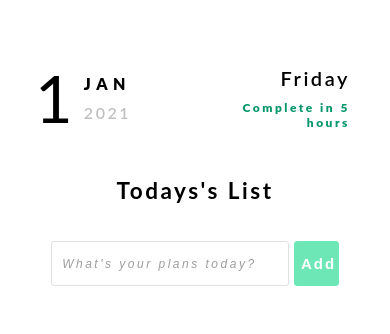
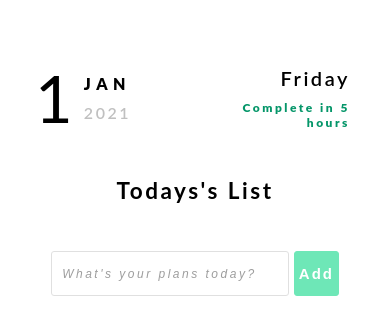
Before and after one commit to JoshHaokip/todo-list-react, a React (Create React App) app: page / in a window 390 px wide. Shown: the top 334 px of the page. Built offline with nearby package versions, Linux system fonts and the light colour scheme.

Commit message:
Fixed mobile button bug

```diff
--- a/src/components/Styles/TodoForm.css
+++ b/src/components/Styles/TodoForm.css
@@ -3,7 +3,7 @@
     height: 45px;
     display: flex;
     justify-content: center;
-    margin-top: 20px;
+    margin-top: 30px;
 
 }
 
@@ -36,3 +36,22 @@
     font-weight: 900;
     border-radius: 3px;
 }
+
+@media only screen and (max-width: 748px) {
+
+    .btnStyles {
+        width: 14%;
+        margin-left: 5px;
+        border-style: solid;
+        border-width: thin;
+        border-color: #6EE7B7;
+        background-color: #6EE7B7;
+        color: white;
+        letter-spacing: 2px;
+        font-size: 15px;
+        font-weight: 900;
+        border-radius: 3px;
+        padding: 0;
+        -webkit-appearance : none;
+    }
+}
--- a/src/components/Styles/TodoList.css
+++ b/src/components/Styles/TodoList.css
@@ -1,13 +1,38 @@
+
+
+.listContainer {
+    display: flex;
+    align-items: center;
+    justify-content: center;
+    width: 100%;
+}
+
+.unorderedListStyles {
+    list-style: none;
+    margin-top: 30px;
+    width: 83%;
+    padding: 0;
+}
+
+.listStyles {
+    display: flex;
+    justify-content: space-between;
+    align-items: center;
+    margin: 5px 0px 15px 0px;
+}
+
+.buttonStlyes {
+    height: 24px;
+    width: 24px;
+    color: #6EE7B7;
+    margin-left: 15px
+}
+
+
+
 
 /* This is for the toggle effect  */
 
-.listStyles {
-
-    display: 'flex';
-    justify-content: 'space-between';
-    align-items: 'center';
-    margin: '10px';
-}
 
 .completionButtonStlyes {
     height: '28px';
--- a/src/components/TodoList.js
+++ b/src/components/TodoList.js
@@ -7,32 +7,23 @@ import './Styles/TodoList.css'
 
 function TodoList({todos, onDeleteClick, onToggleClick}) {
 
-    const listContainer = {display: 'flex', alignItems: 'center', justifyContent: 'center', width: '100%'}
-
-    const unorderedListStyles = {listStyle: 'none', marginTop: '30px', width: '83%', padding: '0'}
-
-    const listStyles = {display: 'flex', justifyContent: 'space-between', alignItems: 'center', margin: '5px 0px 15px 0px',}
-
-    const buttonStlyes = {height: '24px', width: '24px', color: '#6EE7B7', marginLeft: '15px'}
-
-
     return (
 
-        <div style={listContainer}>
+        <div className='listContainer'>
 
-            <ul style={unorderedListStyles}>
+            <ul className='unorderedListStyles'>
 
                 {todos.map(todo =>
 
-                    <div className={todo.isComplete ? 'completionButtonStlyes complete' : 'completionButtonStlyes '}>
+                    <div className={todo.isComplete ? 'completionButtonStlyes complete' : 'completionButtonStlyes'}>
 
-                        <li style={listStyles} key={todo.id}>
+                        <li className='listStyles' key={todo.id}>
                             <Todo details={todo} />
 
                             <div>
 
-                                <MdDone style={buttonStlyes} onClick={() => onToggleClick(todo.id)}/>
-                                <MdDelete style={buttonStlyes} onClick={() => onDeleteClick(todo.id)}/>
+                                <MdDone className='buttonStlyes' onClick={() => onToggleClick(todo.id)}/>
+                                <MdDelete className='buttonStlyes' onClick={() => onDeleteClick(todo.id)}/>
 
 
                             </div>
```
Also changed, not shown: src/components/Todo.js (+0 -10 lines), src/components/TodoApp.js (+0 -19 lines), src/components/TodoForm.js (+0 -42 lines), 1 other file (tests, documents, lock files or other folders).
